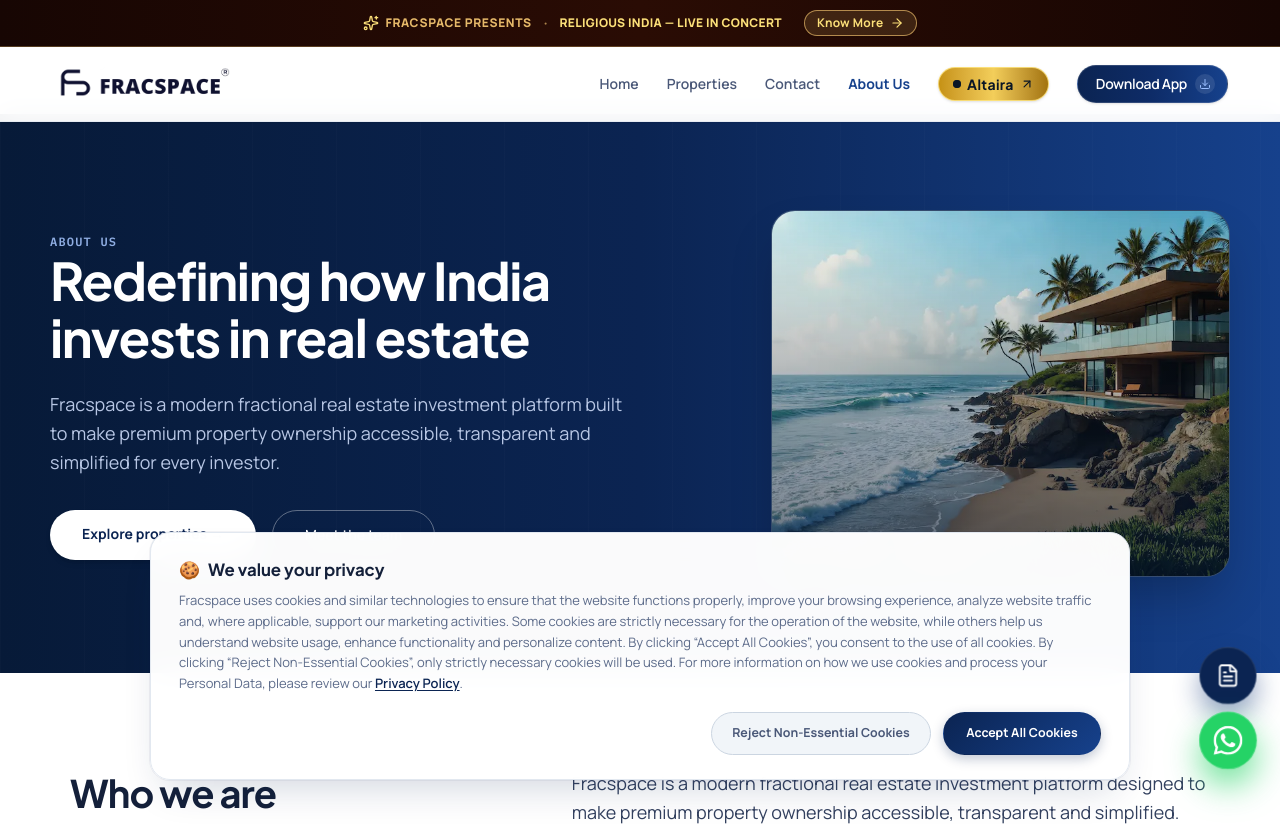
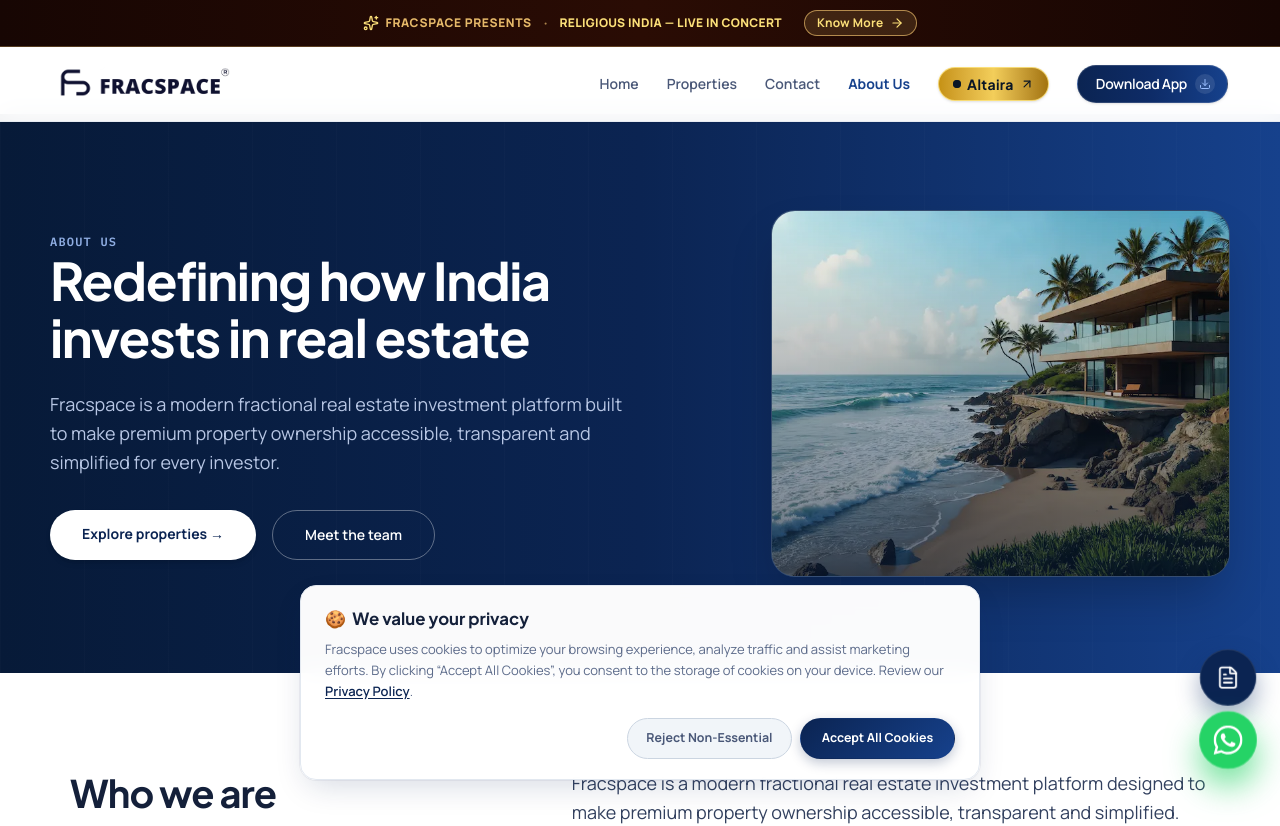
Before and after one commit to Fracspace/Fracspace_Website_New, a Next.js app: page /about in a window 1280 px wide. Shown: the top 826 px of the page. Built offline with nearby package versions, Linux system fonts and the light colour scheme.

Commit message:
improved performance

```diff
--- a/app/LayoutClient.jsx
+++ b/app/LayoutClient.jsx
@@ -2,15 +2,24 @@
 
 import React, { useState, useEffect } from "react";
 import { usePathname } from "next/navigation";
+import dynamic from "next/dynamic";
 import Navbar from "../components/layouts/Navbar";
 import Footer from "../components/layouts/Footer";
-import FracspaceAppModal from "../components/ui/FracspaceAppModal";
-import ConcertModal from "../components/ui/ConcertModal";
-import CookieConsent from "../components/ui/CookieConsent";
+import { DownloadAppProvider, useDownloadApp } from "../context/DownloadAppContext";
 
-import { DownloadAppProvider } from "../context/DownloadAppContext";
-import { useDownloadApp } from "../context/DownloadAppContext";
-import FloatingWidgets from "../components/ui/FloatingWidgets";
+// Defer heavy client-side hydration out of the initial critical render path
+const FracspaceAppModal = dynamic(() => import("../components/ui/FracspaceAppModal"), {
+  ssr: false
+});
+const ConcertModal = dynamic(() => import("../components/ui/ConcertModal"), {
+  ssr: false
+});
+const CookieConsent = dynamic(() => import("../components/ui/CookieConsent"), {
+  ssr: false
+});
+const FloatingWidgets = dynamic(() => import("../components/ui/FloatingWidgets"), {
+  ssr: false
+});
 
 function LayoutContent({ children }) {
   const { isOpen } = useDownloadApp();
--- a/app/eachproperty/page.jsx
+++ b/app/eachproperty/page.jsx
@@ -27,8 +27,10 @@ import imgFallback from "../../assets/herobg.webp";
 import PhoneInput from "react-phone-input-2";
 import "react-phone-input-2/lib/style.css";
 
+import dynamic from "next/dynamic";
 import { sendOtpApi, verifyOtpApi } from "../../utils/otpService";
-import OtpModal from "../../components/ui/OtpModal";
+
+const OtpModal = dynamic(() => import("../../components/ui/OtpModal"), { ssr: false });
 
 const ENQUIRY_API = "https://apitest.fracspace.com/api/v1/webApi/enquiryFormRegardingCoownership";
 
--- a/app/layout.jsx
+++ b/app/layout.jsx
@@ -45,13 +45,7 @@ export default function RootLayout({ children }) {
       className={`${jakarta.variable} ${dmsans.variable} ${manrope.variable} ${monoPlex.variable} h-full antialiased`}
     >
       <head>
-        <link
-          rel="preload"
-          as="image"
-          href="/bandPosterMobile.webp"
-          type="image/webp"
-        />
-        {/* Google Tag Manager Script */}
+        {/* Google Tag Manager (GTM) */}
         <Script id="google-tag-manager" strategy="afterInteractive">
           {`
             (function(w,d,s,l,i){w[l]=w[l]||[];w[l].push({'gtm.start':
@@ -59,6 +53,33 @@ export default function RootLayout({ children }) {
             j=d.createElement(s),dl=l!='dataLayer'?'&l='+l:'';j.async=true;j.src=
             'https://www.googletagmanager.com/gtm.js?id='+i+dl;f.parentNode.insertBefore(j,f);
             })(window,document,'script','dataLayer','GTM-5TBXBVDB');
+          `}
+        </Script>
+
+        {/* Google Analytics 4 / Google Tag (GA4) */}
+        <Script
+          id="google-analytics-src"
+          strategy="afterInteractive"
+          src="https://www.googletagmanager.com/gtag/js?id=AW-17631871581"
+        />
+        <Script id="google-analytics-init" strategy="afterInteractive">
+          {`
+            window.dataLayer = window.dataLayer || [];
+            function gtag(){dataLayer.push(arguments);}
+            window.gtag = gtag;
+            gtag('js', new Date());
+            gtag('config', 'AW-17631871581');
+          `}
+        </Script>
+
+        {/* Microsoft Clarity - Heavy behavior tracking deferred to lazyOnload */}
+        <Script id="microsoft-clarity" strategy="lazyOnload">
+          {`
+            (function(c,l,a,r,i,t,y){
+              c[a]=c[a]||function(){(c[a].q=c[a].q||[]).push(arguments)};
+              t=l.createElement(r);t.async=1;t.src="https://www.clarity.ms/tag/"+i;
+              y=l.getElementsByTagName(r)[0];y.parentNode.insertBefore(t,y);
+            })(window, document, "clarity", "script", "CLARITY_PROJECT_ID");
           `}
         </Script>
       </head>
--- a/app/page.jsx
+++ b/app/page.jsx
@@ -3,24 +3,21 @@ import HeroSection from "../components/sections/homepage/HeroSection";
 import InTheNews from "../components/sections/homepage/InTheNews";
 import CoownSection from "../components/sections/homepage/CoownSection";
 import HowFsWorks from "../components/sections/homepage/HowFsWorks";
-import ReligiousIndiaConcert from "../components/sections/homepage/ReligiousIndiaConcert";
+import DynamicReligiousIndiaConcert from "../components/sections/homepage/DynamicReligiousIndiaConcert";
 import FeaturedProperties from "../components/sections/homepage/FeaturedProperties";
 import WhyInvestWithFs from "../components/sections/homepage/WhyInvestWithFs";
 import HowToInvest from "../components/sections/homepage/HowToInvest";
-import Investors from "../components/sections/homepage/Investors";
-import InvestorVideos from "../components/sections/homepage/InvestorVideos";
-import HomeBlogSection from "../components/sections/homepage/HomeBlogSection";
+import DynamicInvestorVideos from "../components/sections/homepage/DynamicInvestorVideos";
 import HomeFaqSection from "../components/sections/homepage/HomeFaqSection";
 import BottomBanner from "../components/sections/homepage/BottomBanner";
 
 export const metadata = {
-  title: "Home | Fracspace",
-  description:
-    "Discover fractional ownership in luxury real estate with Fracspace. Invest in high-end properties, enjoy premium vacations, and earn rental income with projected yields of 8% annually.",
+  title: 'Home | Fracspace',
+  description: 'Discover fractional ownership in luxury real estate with Fracspace. Invest in high-end properties, enjoy premium vacations, and earn rental income with projected yields of 8% annually.',
   robots: {
     index: true,
-    follow: true
-  }
+    follow: true,
+  },
 };
 
 export default function Home() {
@@ -30,13 +27,11 @@ export default function Home() {
       <InTheNews />
       <CoownSection />
       <HowFsWorks />
-      <ReligiousIndiaConcert />
+      <DynamicReligiousIndiaConcert />
       <FeaturedProperties />
       <WhyInvestWithFs />
       <HowToInvest />
-      {/* <Investors /> */}
-      <InvestorVideos />
-      {/* <HomeBlogSection /> */}
+      <DynamicInvestorVideos />
       <HomeFaqSection />
       <BottomBanner />
     </main>
--- a/components/sections/eachproperty/HeroSection.jsx
+++ b/components/sections/eachproperty/HeroSection.jsx
@@ -11,7 +11,9 @@ function HeroSection() {
       <Image
         src={bg1}
         alt="Luxury Property"
-        className="absolute inset-0 w-full h-full object-cover"
+        fill
+        priority
+        className="object-cover"
       />
 
       {/* Overlay */}
@@ -46,6 +48,7 @@ function HeroSection() {
                 src={bg1}
                 alt="Hilltop Property"
                 fill
+                priority
                 className="object-cover"
               />
             </div>
--- /dev/null
+++ b/components/sections/homepage/DynamicInvestorVideos.jsx
@@ -0,0 +1,12 @@
+"use client";
+
+import dynamic from "next/dynamic";
+
+const InvestorVideos = dynamic(
+  () => import("./InvestorVideos"),
+  { ssr: false }
+);
+
+export default function DynamicInvestorVideos(props) {
+  return <InvestorVideos {...props} />;
+}
--- /dev/null
+++ b/components/sections/homepage/DynamicReligiousIndiaConcert.jsx
@@ -0,0 +1,12 @@
+"use client";
+
+import dynamic from "next/dynamic";
+
+const ReligiousIndiaConcert = dynamic(
+  () => import("./ReligiousIndiaConcert"),
+  { ssr: false }
+);
+
+export default function DynamicReligiousIndiaConcert(props) {
+  return <ReligiousIndiaConcert {...props} />;
+}
--- a/components/sections/homepage/InvestorVideos.jsx
+++ b/components/sections/homepage/InvestorVideos.jsx
@@ -20,8 +20,6 @@ function InvestorVideos() {
     { id: 7, src: "/videos/AbdulBasith.mp4", position: "center" },
     { id: 8, src: "/videos/PrashantGudipudi.mp4", position: "center" },
     { id: 9, src: "/videos/Srivivasbonnam.mp4", position: "center" },
-
-
   ];
 
   const checkScroll = () => {
--- a/components/ui/CookieConsent.jsx
+++ b/components/ui/CookieConsent.jsx
@@ -4,38 +4,7 @@ import React, { useState, useEffect } from "react";
 import Link from "next/link";
 import Style from "./CookieConsent.module.css";
 
-// Helper functions to initialize cookies/scripts dynamically
-export const initGTM = () => {
-  if (typeof window === "undefined" || window.gtmInitialized) return;
-  window.gtmInitialized = true;
-  (function (w, d, s, l, i) {
-    w[l] = w[l] || [];
-    w[l].push({ "gtm.start": new Date().getTime(), event: "gtm.js" });
-    var f = d.getElementsByTagName(s)[0],
-      j = d.createElement(s),
-      dl = l != "dataLayer" ? "&l=" + l : "";
-    j.async = true;
-    j.src = "https://www.googletagmanager.com/gtm.js?id=" + i + dl;
-    f.parentNode.insertBefore(j, f);
-  })(window, document, "script", "dataLayer", "GTM-5TBXBVDB");
-};
-
-export const initGtag = () => {
-  if (typeof window === "undefined" || window.gtagInitialized) return;
-  window.gtagInitialized = true;
-  const script = document.createElement("script");
-  script.async = true;
-  script.src = "https://www.googletagmanager.com/gtag/js?id=AW-17631871581";
-  document.head.appendChild(script);
-
-  window.dataLayer = window.dataLayer || [];
-  window.gtag = function () {
-    window.dataLayer.push(arguments);
-  };
-  window.gtag("js", new Date());
-  window.gtag("config", "AW-17631871581");
-};
-
+// Helper function for Facebook Pixel
 export const initFBPixel = () => {
   if (typeof window === "undefined" || window.fbInitialized) return;
   window.fbInitialized = true;
@@ -70,22 +39,29 @@ function CookieConsent() {
   const [visible, setVisible] = useState(false);
 
   useEffect(() => {
-    // Check if consent has been given
+    let timer = null;
     try {
       const consent = localStorage.getItem("cookieConsent");
       if (!consent) {
-        // Not decided yet, show banner
-        setVisible(true);
+        // Defer appearance slightly after initial paint to prevent mobile LCP occlusion
+        timer = setTimeout(() => {
+          setVisible(true);
+        }, 1000);
       } else if (consent === "accept") {
-        // User accepted before, enable cookies
-        initGTM();
-        initGtag();
         initFBPixel();
+        if (typeof window !== "undefined" && window.dataLayer) {
+          window.dataLayer.push({ event: "cookie_consent_accepted" });
+        }
       }
     } catch (e) {
-      // In case localStorage is disabled/restricted
-      setVisible(true);
+      timer = setTimeout(() => {
+        setVisible(true);
+      }, 1000);
     }
+
+    return () => {
+      if (timer) clearTimeout(timer);
+    };
   }, []);
 
   useEffect(() => {
@@ -107,10 +83,11 @@ function CookieConsent() {
     // Dispatch event so other components can update
     window.dispatchEvent(new Event("cookie-consent-change"));
 
-    // Initialize scripts immediately
-    initGTM();
-    initGtag();
+    // Initialize tracking
     initFBPixel();
+    if (typeof window !== "undefined" && window.dataLayer) {
+      window.dataLayer.push({ event: "cookie_consent_accepted" });
+    }
 
     setVisible(false);
   };
@@ -129,14 +106,14 @@ function CookieConsent() {
   if (!visible) return null;
 
   return (
-    <div className={Style.banner}>
+    <aside aria-label="Cookie consent banner" className={Style.banner}>
       <div className={Style.content}>
         <h4 className={Style.title}>
-          <span>🍪</span>
+          <span aria-hidden="true">🍪</span>
           <span>We value your privacy</span>
         </h4>
         <p className={Style.description}>
-          Fracspace uses cookies and similar technologies to ensure that the website functions properly, improve your browsing experience, analyze website traffic and, where applicable, support our marketing activities. Some cookies are strictly necessary for the operation of the website, while others help us understand website usage, enhance functionality and personalize content. By clicking &ldquo;Accept All Cookies&rdquo;, you consent to the use of all cookies. By clicking &ldquo;Reject Non-Essential Cookies&rdquo;, only strictly necessary cookies will be used. For more information on how we use cookies and process your Personal Data, please review our{" "}
+          Fracspace uses cookies to optimize your browsing experience, analyze traffic and assist marketing efforts. By clicking &ldquo;Accept All Cookies&rdquo;, you consent to the storage of cookies on your device. Review our{" "}
           <Link href="/privacypolicy" className={Style.link}>
             Privacy Policy
           </Link>
@@ -149,7 +126,7 @@ function CookieConsent() {
           className={Style.rejectBtn}
           onClick={handleRejectAll}
         >
-          Reject Non-Essential Cookies
+          Reject Non-Essential
         </button>
         <button
           type="button"
@@ -159,7 +136,7 @@ function CookieConsent() {
           Accept All Cookies
         </button>
       </div>
-    </div>
+    </aside>
   );
 }
 
--- a/components/ui/CookieConsent.module.css
+++ b/components/ui/CookieConsent.module.css
@@ -1,23 +1,34 @@
 .banner {
   position: fixed;
-  bottom: 1.25rem;
-  left: 1.25rem;
-  right: 1.25rem;
-  max-width: 980px;
+  bottom: 0.75rem;
+  left: 0.75rem;
+  right: 0.75rem;
+  max-width: 680px;
   margin: 0 auto;
   background: rgba(255, 255, 255, 0.98);
-  backdrop-filter: blur(16px);
-  -webkit-backdrop-filter: blur(16px);
+  backdrop-filter: blur(12px);
+  -webkit-backdrop-filter: blur(12px);
   border: 1px solid #e2e8f0;
-  border-radius: 1.25rem;
-  padding: 1.5rem 1.75rem;
-  box-shadow: 0 20px 40px -15px rgba(11, 36, 82, 0.2), 0 0 0 1px rgba(11, 36, 82, 0.05);
-  z-index: 999;
+  border-radius: 1rem;
+  padding: 1rem 1.25rem;
+  box-shadow: 0 12px 32px -8px rgba(11, 36, 82, 0.18), 0 0 0 1px rgba(11, 36, 82, 0.05);
+  z-index: 50;
   display: flex;
   flex-direction: column;
-  gap: 1.125rem;
-  animation: slideUp 0.4s cubic-bezier(0.16, 1, 0.3, 1);
+  gap: 0.75rem;
+  animation: slideUp 0.35s cubic-bezier(0.16, 1, 0.3, 1);
   font-family: var(--font-manrope), sans-serif;
+  pointer-events: auto;
+}
+
+@media (min-width: 640px) {
+  .banner {
+    bottom: 1.25rem;
+    left: 1.25rem;
+    right: 1.25rem;
+    padding: 1.25rem 1.5rem;
+    gap: 1rem;
+  }
 }
 
 .content {
@@ -26,20 +37,31 @@
 
 .title {
   font-family: var(--font-jakarta), sans-serif;
-  font-size: 1.05rem;
+  font-size: 0.95rem;
   font-weight: 700;
   color: #14203a;
-  margin: 0 0 0.5rem 0;
+  margin: 0 0 0.35rem 0;
   display: flex;
   align-items: center;
-  gap: 0.5rem;
+  gap: 0.4rem;
 }
 
 .description {
-  font-size: 0.8125rem;
-  line-height: 1.6;
+  font-size: 0.75rem;
+  line-height: 1.5;
   color: #5c6b8a;
   margin: 0;
+}
+
+@media (min-width: 640px) {
+  .title {
+    font-size: 1.05rem;
+    margin-bottom: 0.5rem;
+  }
+  .description {
+    font-size: 0.8125rem;
+    line-height: 1.6;
+  }
 }
 
 .link {
@@ -56,23 +78,17 @@
 
 .buttons {
   display: flex;
-  flex-direction: column;
-  gap: 0.75rem;
+  flex-direction: row;
+  align-items: center;
+  justify-content: flex-end;
+  gap: 0.5rem;
   width: 100%;
-  justify-content: flex-end;
-}
-
-@media (min-width: 480px) {
-  .buttons {
-    flex-direction: row;
-    align-items: center;
-    justify-content: flex-end;
-  }
 }
 
 .rejectBtn {
-  padding: 0.7rem 1.25rem;
-  font-size: 0.775rem;
+  flex: 1;
+  padding: 0.55rem 0.9rem;
+  font-size: 0.725rem;
   font-weight: 700;
   color: #4a5878;
   background-color: #f1f5f9;
@@ -84,6 +100,14 @@
   text-align: center;
 }
 
+@media (min-width: 480px) {
+  .rejectBtn {
+    flex: initial;
+    padding: 0.65rem 1.15rem;
+    font-size: 0.775rem;
+  }
+}
+
 .rejectBtn:hover {
   background-color: #e2e8f0;
   color: #14203a;
@@ -91,8 +115,9 @@
 }
 
 .acceptBtn {
-  padding: 0.7rem 1.4rem;
-  font-size: 0.775rem;
+  flex: 1;
+  padding: 0.55rem 1rem;
+  font-size: 0.725rem;
   font-weight: 700;
   color: #ffffff;
   background: linear-gradient(135deg, #0b2452 0%, #16418c 100%);
@@ -105,6 +130,14 @@
   box-shadow: 0 4px 12px rgba(11, 36, 82, 0.25);
 }
 
+@media (min-width: 480px) {
+  .acceptBtn {
+    flex: initial;
+    padding: 0.65rem 1.3rem;
+    font-size: 0.775rem;
+  }
+}
+
 .acceptBtn:hover {
   background: linear-gradient(135deg, #12306b 0%, #1e52ab 100%);
   transform: translateY(-1px);
@@ -114,7 +147,7 @@
 @keyframes slideUp {
   from {
     opacity: 0;
-    transform: translateY(20px);
+    transform: translateY(16px);
   }
   to {
     opacity: 1;
--- a/components/ui/FloatingWidgets.jsx
+++ b/components/ui/FloatingWidgets.jsx
@@ -7,8 +7,11 @@ import axios from "axios";
 import PhoneInput from "react-phone-input-2";
 import "react-phone-input-2/lib/style.css";
 
+import dynamic from "next/dynamic";
+
 import { sendOtpApi, verifyOtpApi } from "../../utils/otpService";
-import OtpModal from "./OtpModal";
+
+const OtpModal = dynamic(() => import("./OtpModal"), { ssr: false });
 
 const ENQUIRY_API = "https://apitest.fracspace.com/api/v1/webApi/enquiryFormRegardingCoownership";
 
```
